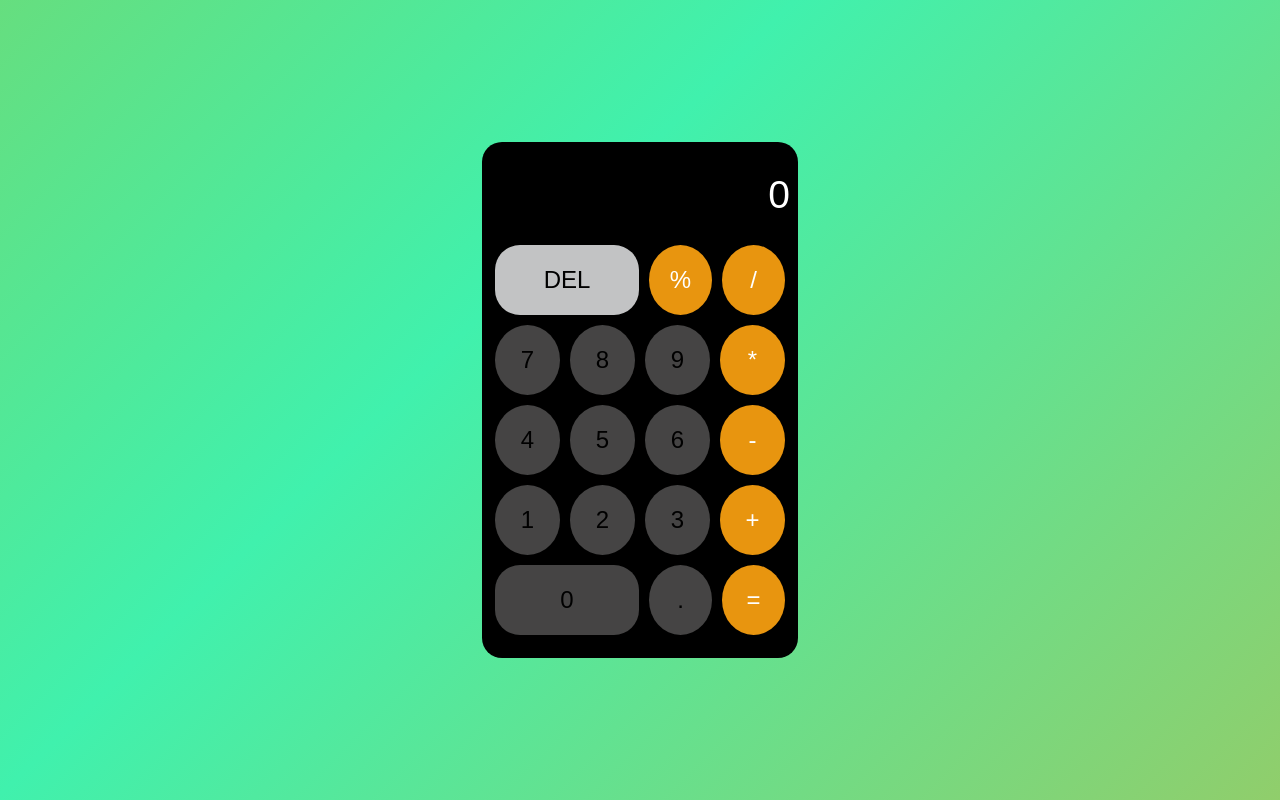
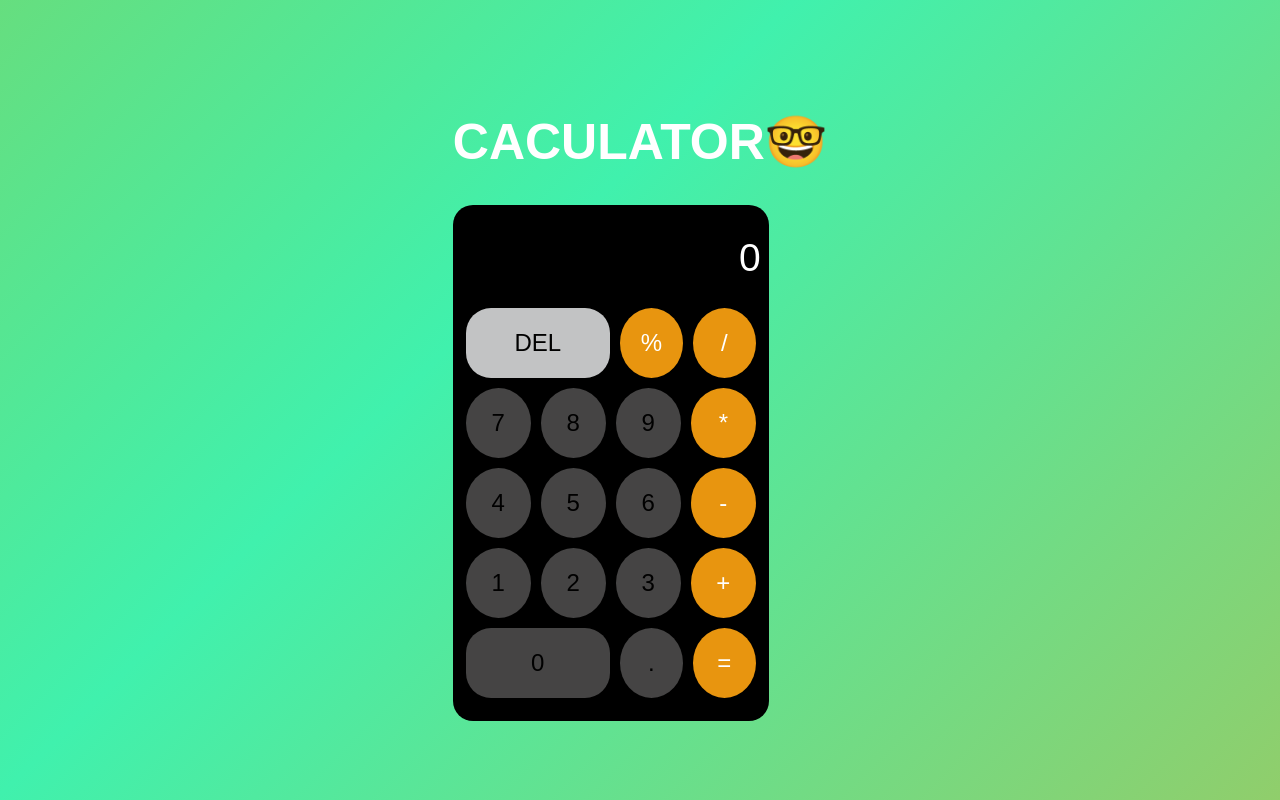
Before and after one commit to tanishs26/calculator, a plain HTML site: page index.html in a window 1280 px wide. Drawn offline with Linux system fonts and the light colour scheme.

Commit message:
edited html structure

```diff
--- a/index.html
+++ b/index.html
@@ -1,12 +1,13 @@
 <!DOCTYPE html>
 <html lang="en">
-  <headoperator
-    <meta charset="UTF-8" />
+  <headoperator>
     <meta name="viewport" content="width=device-width, initial-scale=1.0" />
     <title>Calculator</title>
     <link rel="stylesheet" href="style.css" />
   </head>
   <body>
+ <h1>CACULATOR🤓</h1>
+
     <div class="calculator">
       <div>
         <input type="text" id="input" />
```
